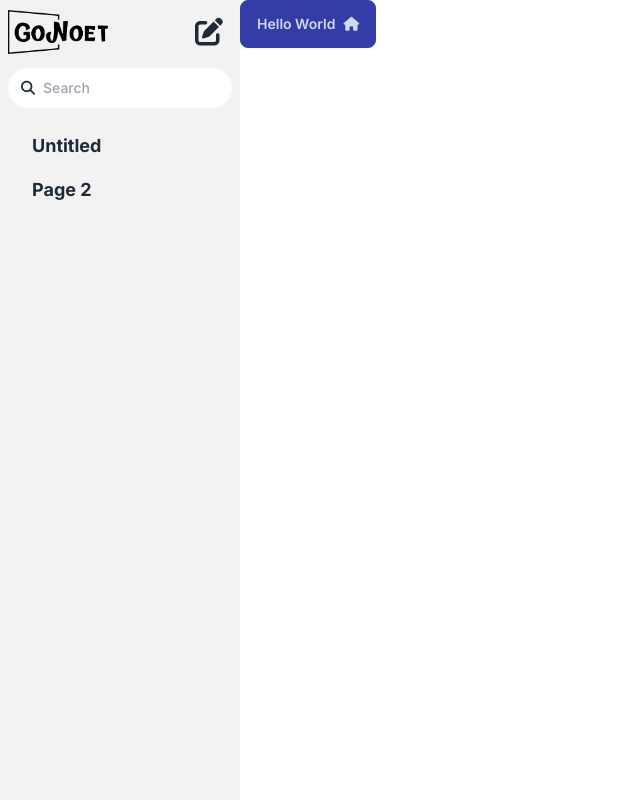
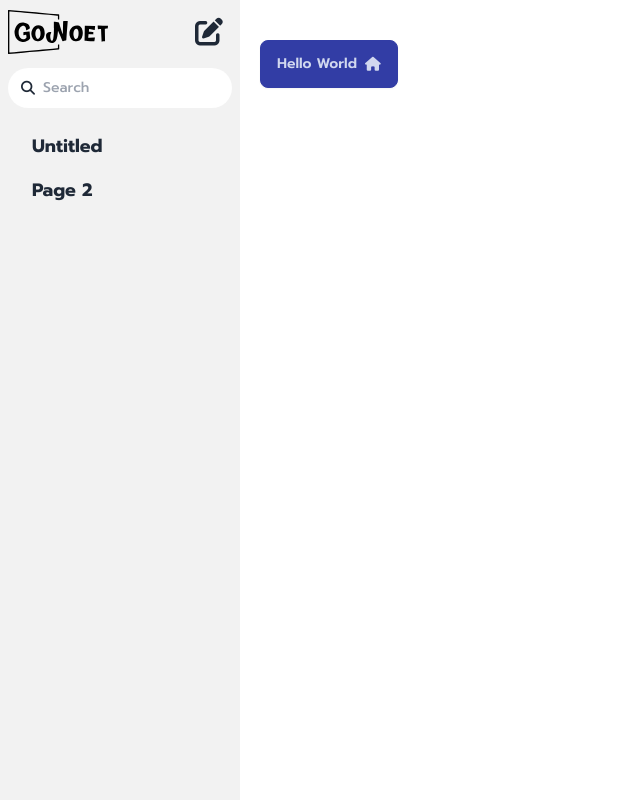
Before and after one commit to ice6504/-Final-Project-Front-end---Dev-Init-, a Next.js app: page / in a window 1280 px wide. Shown: the whole page, without its empty margins (0-640 px from the left). Built offline with nearby package versions, Linux system fonts and the light colour scheme.

Commit message:
Changes font

```diff
--- a/src/app/components/Drawer.tsx
+++ b/src/app/components/Drawer.tsx
@@ -14,7 +14,7 @@ function Drawer({
           {/* Navbar */}
           <Navbar />
           {/* Page content here */}
-          <div className="min-h-screen w-full lg:w-[calc(100vw-15rem)] max-lg:pt-[4.5rem]">
+          <div className="min-h-screen w-full lg:w-[calc(100vw-15rem)] pt-10 max-lg:pt-[4.5rem]">
             {children}
           </div>
         </div>
@@ -26,7 +26,7 @@ function Drawer({
           ></label>
           <div className="py-2 w-60 h-screen bg-base-200 px-2">
             <div className="flex justify-between items-center">
-              <Image src="/Logo_Light.png" alt="Logo" width={100} height={0} />
+              <Image src="/Logo.svg" alt="Logo" width={100} height={0} />
               <div className="">
                 <button
                   // onClick={}
--- a/src/app/components/Navbar.tsx
+++ b/src/app/components/Navbar.tsx
@@ -2,7 +2,7 @@ import React from "react";
 
 function Navbar() {
   return (
-    <div className="w-full navbar bg-primary text-base-100 fixed top-0 lg:hidden">
+    <div className="w-full navbar bg-primary text-base-100 z-[100] fixed top-0 lg:hidden">
       <div className="flex-none ">
         <label
           htmlFor="my-drawer-3"
--- a/src/app/layout.tsx
+++ b/src/app/layout.tsx
@@ -1,13 +1,15 @@
 import type { Metadata } from "next";
-import Head from "next/head";
-import { Inter } from "next/font/google";
+import { Prompt } from "next/font/google";
 import "@fortawesome/fontawesome-free/css/all.min.css";
 import "./globals.css";
 
 // components
 import Drawer from "./components/Drawer";
 
-const inter = Inter({ subsets: ["latin"] });
+const prompt = Prompt({
+  weight: ["100", "200", "300", "400", "500", "600", "700", "800", "900"],
+  subsets: ["latin"],
+});
 
 export const metadata: Metadata = {
   icons: {
@@ -24,7 +26,7 @@ export default function RootLayout({
 }>) {
   return (
     <html lang="en" data-theme="light">
-      <body className={inter.className}>
+      <body className={prompt.className}>
         <Drawer>{children}</Drawer>
       </body>
     </html>
--- a/src/app/page.tsx
+++ b/src/app/page.tsx
@@ -1,6 +1,6 @@
 export default function Home() {
   return (
-    <main className="min-h-screen">
+    <main className="px-5">
       <button className="btn btn-primary">
         Hello World <i className="fa-solid fa-house"></i>
       </button>
```
Also changed, not shown: public/Logo.svg (added), public/Logo_Light.png (deleted).
